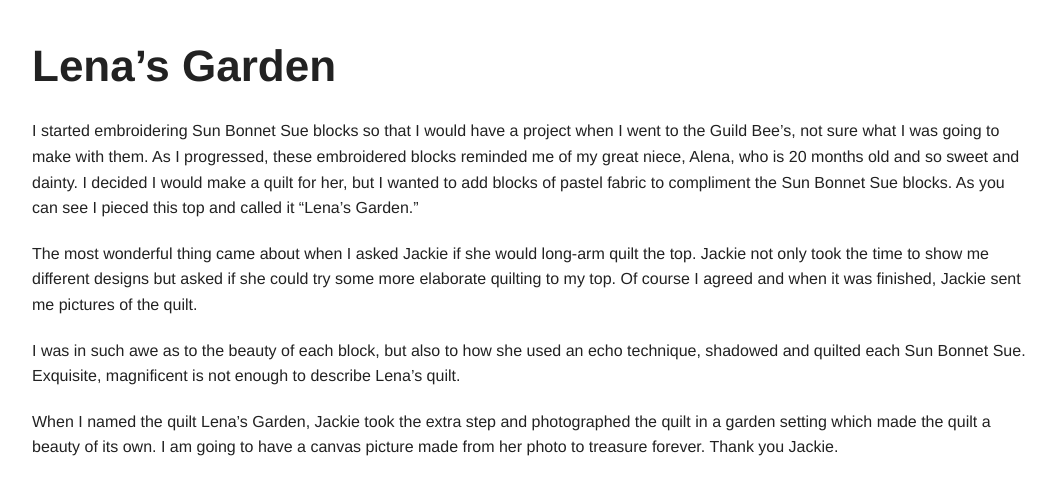
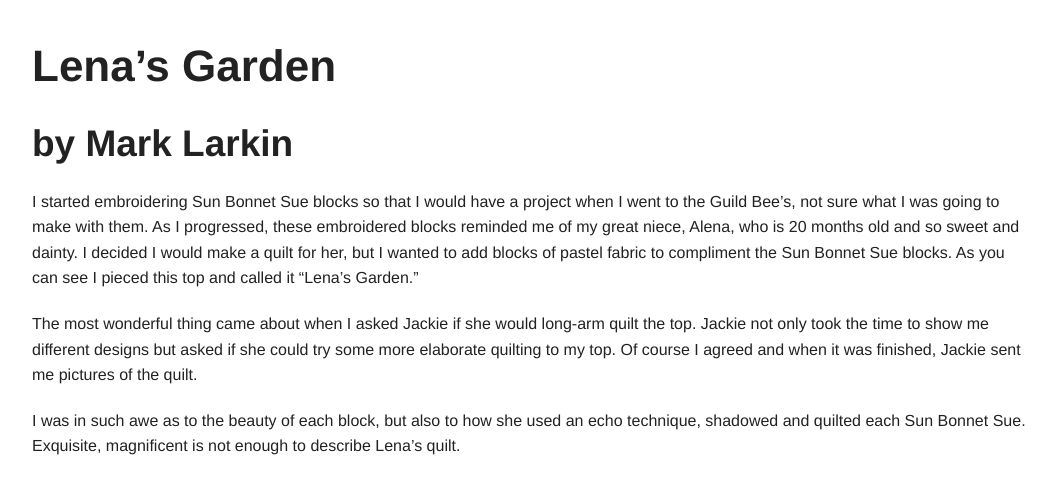
Before and after one commit to JeremyIglehart/silverforestquilts.github.io, a Jekyll site: the page built from _posts/Mary Larkin/Sunbonnet Sue/2013-07-23-Sunbonnet-Sue.md, in a window 1280 px wide, cut to the strip 49-531 px from the top of the page. Shown: the whole strip, without its empty margins (108-1164 px from the left). Built offline with Jekyll 4.4.1, drawn with Linux system fonts in a browser that asks for light colours; nearby versions of some CDN libraries; library files that are not in the unit come from our copies; Markdown is read by kramdown in place of the engine named in the settings.

Commit message:
Added Quilter's Name

```diff
--- a/_posts/Mary Larkin/Sunbonnet Sue/2013-07-23-Sunbonnet-Sue.md
+++ b/_posts/Mary Larkin/Sunbonnet Sue/2013-07-23-Sunbonnet-Sue.md
@@ -12,6 +12,8 @@ css:           "height: 300px; width: 100%;"
 
 # Lena's Garden
 
+## by Mark Larkin
+
 I started embroidering Sun Bonnet Sue blocks so that I would have a project when I went to the Guild Bee's, not sure what I was going to make with them.  As I progressed, these embroidered blocks reminded me of my great niece, Alena, who is 20 months old and so sweet and dainty.  I decided I would make a quilt for her, but I wanted to add blocks of pastel fabric to compliment the Sun Bonnet Sue blocks.  As you can see I pieced this top and called it "Lena's Garden."
 
 The most wonderful thing came about when I asked Jackie if she would long-arm quilt the top. Jackie not only took the time to show me different designs but asked if she could try some more elaborate quilting to my top. Of course I agreed and when it was finished, Jackie sent me pictures of the quilt.
```
